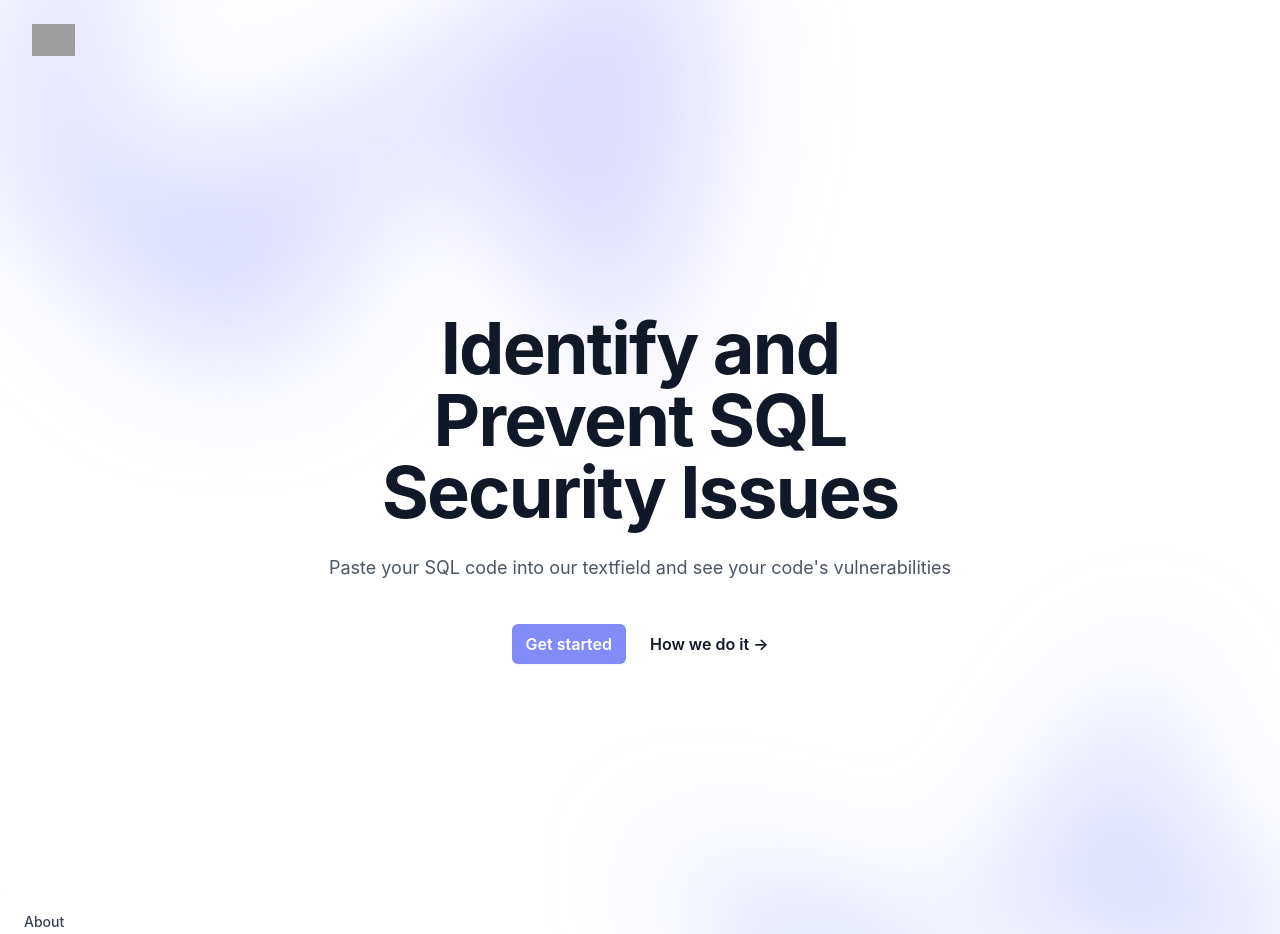
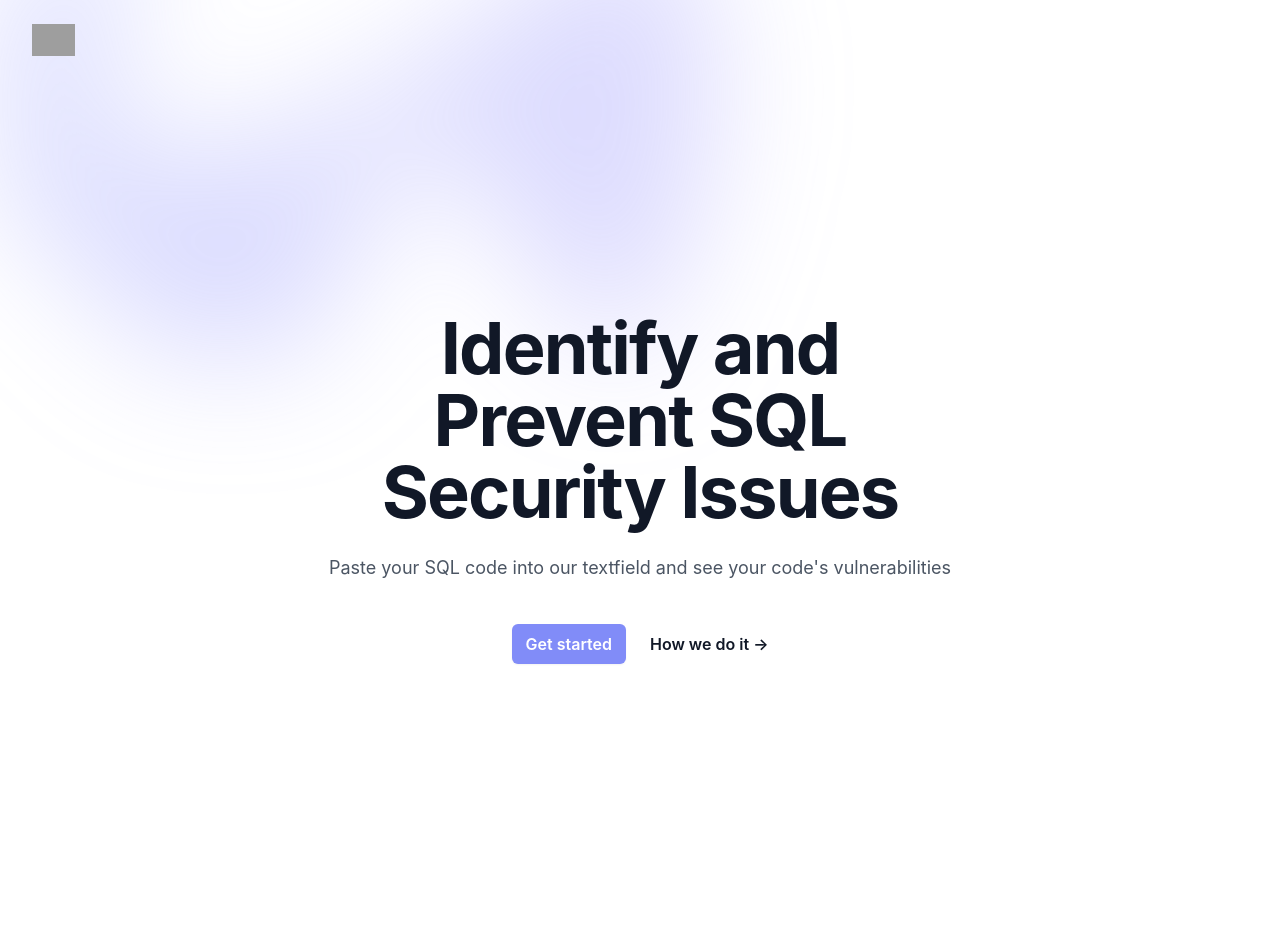
Before and after one commit to McHacks-CU/backend-frontend, a React (Create React App) app in the folder frontend/: page / in a window 1280 px wide. Shown: the top 934 px of the page. Built offline with nearby package versions, Linux system fonts and the light colour scheme; grey boxes are pictures that could not be loaded.

Commit message:
somewhat fixed form overlap issues

```diff
--- a/frontend/src/pages/LandingPage.js
+++ b/frontend/src/pages/LandingPage.js
@@ -146,7 +146,7 @@ const LandingPage = () => {
               </div>
             </div>
           </div>
-          <div className="absolute inset-x-0 top-[calc(100%-13rem)] -z-10 transform-gpu overflow-hidden blur-3xl sm:top-[calc(100%-30rem)]">
+          <div className="inset-x-0 top-[calc(100%-13rem)] -z-10 transform-gpu overflow-hidden blur-3xl sm:top-[calc(100%-30rem)]">
             <svg
               className="relative left-[calc(50%+3rem)] h-[21.1875rem] max-w-none -translate-x-1/2 sm:left-[calc(50%+36rem)] sm:h-[42.375rem]"
               viewBox="0 0 1155 678"
```
